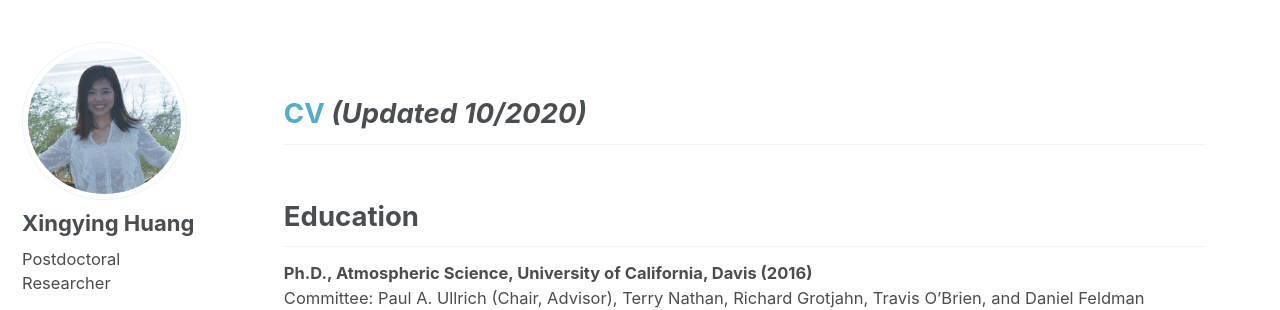
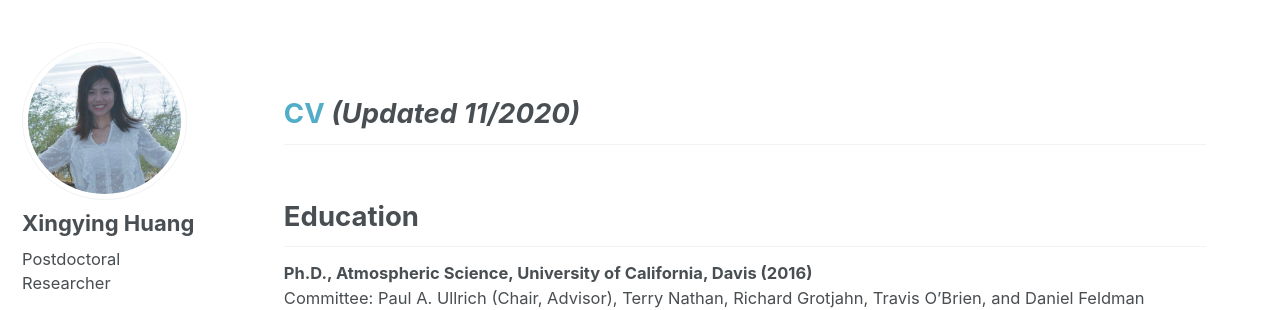
Before and after one commit to Xingyhuang/two_col_xingyhuang.github.io, a Jekyll site: the page built from _pages/cv.md, in a window 1280 px wide and 900 px high. Shown: the part 270-580 px from the top of the window. Built offline with Jekyll 4.4.1, drawn with Linux system fonts in a browser that asks for light colours.

Commit message:
Update cv.md

```diff
--- a/_pages/cv.md
+++ b/_pages/cv.md
@@ -8,7 +8,7 @@ header:
 excerpt: ''
 
 ---
-## [CV](/assets/Huang_CV.pdf) *(Updated 10/2020)*
+## [CV](/assets/Huang_CV.pdf) *(Updated 11/2020)*
 
 ## Education
 
```
